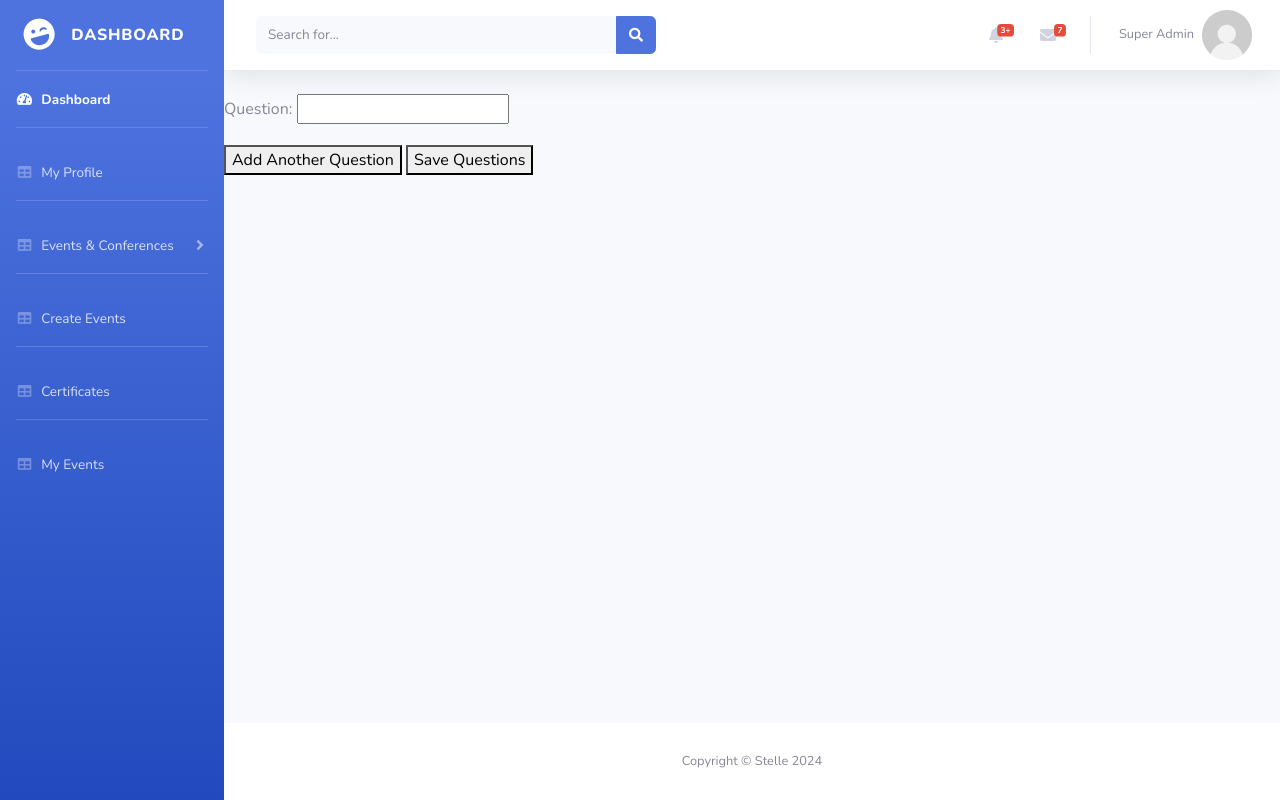
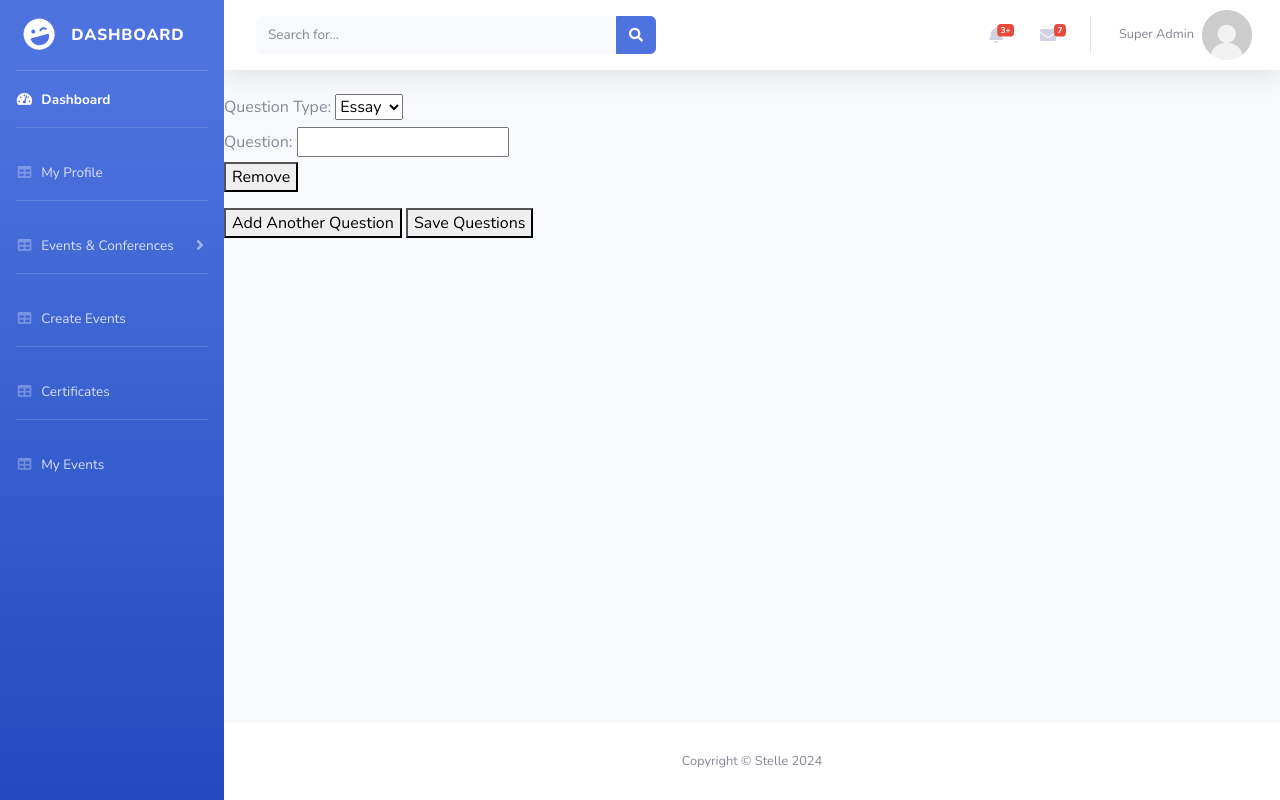
Before and after one commit to Rich1068/Stelle, a Laravel app: page /event/evaluation-forms/1/questions/create in a window 1280 px wide. Run offline with Laravel 12, Linux system fonts and the light colour scheme; a user stored in the database is signed in; data comes from the database, SQL or seed files in the repository; tables that the repository leaves empty hold one stand-in row (values such as "Sample post"); parts of the project's set-up code (start-up, migrations or seed data) failed here and were passed over; some libraries are stand-ins or nearby versions.

Commit message:
evaluation form type creation

```diff
--- /dev/null
+++ b/app/Http/Middleware/CheckFormOwner.php
@@ -0,0 +1,34 @@
+<?php
+
+namespace App\Http\Middleware;
+
+use Closure;
+use Illuminate\Http\Request;
+use Symfony\Component\HttpFoundation\Response;
+use Illuminate\Support\Facades\Auth;
+use App\Models\EvaluationForm; // or your Form model
+
+class CheckFormOwner
+{
+    /**
+     * Handle an incoming request.
+     *
+     * @param  \Closure(\Illuminate\Http\Request): (\Symfony\Component\HttpFoundation\Response)  $next
+     */
+    public function handle(Request $request, Closure $next)
+    {
+        // Get the form ID from the route
+        $formId = $request->route('form');
+
+        // Find the form
+        $form = EvaluationForm::with('event.userEvent')->find($formId);
+
+        // Check if the form exists and if the authenticated user is the owner
+        if ($form->event->userEvent->user_id == Auth::id()) {
+            return $next($request);
+        }
+
+        // If not, redirect to a forbidden page or any other route
+        return redirect()->route('/unauthorized')->withErrors('You are not authorized to access this page.');
+    }
+}
--- a/app/Models/EvaluationForm.php
+++ b/app/Models/EvaluationForm.php
@@ -13,4 +13,8 @@ class EvaluationForm extends Model
         'event_id',
         // Add other fillable attributes here if needed
     ];
+    public function event()
+    {
+        return $this->belongsTo(Event::class);
+    }
 }
--- a/app/Models/Event.php
+++ b/app/Models/Event.php
@@ -11,10 +11,14 @@ class Event extends Model
     {
         return $this->hasMany(EventParticipant::class);
     }
+    public function evaluationForm()
+    {
+        return $this->hasOne(EvaluationForm::class);
+    }
 
     public function userEvent()
     {
-        return $this->hasMany(UserEvent::class);
+        return $this->hasOne(UserEvent::class);
     }
 
     protected $fillable = [
--- a/bootstrap/app.php
+++ b/bootstrap/app.php
@@ -18,6 +18,7 @@ return Application::configure(basePath: dirname(__DIR__))
             'user' => \App\Http\Middleware\User::class,
             'checkRole' => \App\Http\Middleware\CheckRole::class,
             'checkEventCreator' => \App\Http\Middleware\CheckEventCreator::class,
+            'checkFormOwner' => \App\Http\Middleware\CheckFormOwner::class,
         ]);
 
     })
--- a/resources/views/event/evaluation_form/questions/create.blade.php
+++ b/resources/views/event/evaluation_form/questions/create.blade.php
@@ -1,12 +1,22 @@
 @extends('layouts.app')
+
 @section('body')
 
 <form action="{{ route('questions.store', $formId) }}" method="POST">
     @csrf
     <div id="questions">
-        <div class="form-group">
-            <label for="questions[]">Question:</label>
-            <input type="text" name="questions[]" required>
+        <div class="form-group question-group">
+            <label for="question_type[]">Question Type:</label>
+            <select name="question_type[]" onchange="changeQuestionType(this)">
+                <option value="essay">Essay</option>
+                <option value="matrix">Matrix</option>
+            </select>
+            <div class="question-content">
+                <!-- Essay question by default -->
+                <label for="questions[]">Question:</label>
+                <input type="text" name="questions[]" required>
+            </div>
+            <button type="button" class="remove-question" onclick="removeQuestion(this)">Remove</button>
         </div>
     </div>
     <button type="button" onclick="addQuestion()">Add Another Question</button>
@@ -17,12 +27,69 @@
 function addQuestion() {
     const questionsDiv = document.getElementById('questions');
     const newQuestionDiv = document.createElement('div');
-    newQuestionDiv.classList.add('form-group');
+    newQuestionDiv.classList.add('form-group', 'question-group');
     newQuestionDiv.innerHTML = `
-        <label for="questions[]">Question:</label>
-        <input type="text" name="questions[]" required>
+        <label for="question_type[]">Question Type:</label>
+        <select name="question_type[]" onchange="changeQuestionType(this)">
+            <option value="essay">Essay</option>
+            <option value="matrix">Matrix</option>
+        </select>
+        <div class="question-content">
+            <!-- Essay question by default -->
+            <label for="questions[]">Question:</label>
+            <input type="text" name="questions[]" required>
+        </div>
+        <button type="button" class="remove-question" onclick="removeQuestion(this)">Remove</button>
     `;
     questionsDiv.appendChild(newQuestionDiv);
 }
+
+function removeQuestion(button) {
+    const questionDiv = button.parentElement;
+    questionDiv.remove();
+}
+
+function changeQuestionType(select) {
+    const questionContentDiv = select.nextElementSibling;
+    questionContentDiv.innerHTML = '';
+
+    if (select.value === 'essay') {
+        questionContentDiv.innerHTML = `
+            <label for="questions[]">Question:</label>
+            <input type="text" name="questions[]" required>
+        `;
+    } else if (select.value === 'matrix') {
+        questionContentDiv.innerHTML = `
+            <label for="questions[]">Question:</label>
+            <input type="text" name="questions[]" required>
+            <div class="matrix-options">
+                <label>Options:</label>
+                <input type="text" name="matrix_options[]" required placeholder="Option 1,Option 2,Option 3,Option 4,Option 5">
+            </div>
+            <div class="matrix-rows">
+                <label>Rows:</label>
+                <button type="button" onclick="addMatrixRow(this)">Add Row</button>
+            </div>
+        `;
+    }
+}
+
+function addMatrixRow(button) {
+    const matrixRowsDiv = button.parentElement;
+    const newRowDiv = document.createElement('div');
+    newRowDiv.classList.add('matrix-row');
+    newRowDiv.innerHTML = `
+        <label for="matrix_rows[]">Row Label:</label>
+        <input type="text" name="matrix_rows[]" required>
+        <button type="button" onclick="removeMatrixRow(this)">Remove Row</button>
+    `;
+    matrixRowsDiv.appendChild(newRowDiv);
+}
+
+function removeMatrixRow(button) {
+    const rowDiv = button.parentElement;
+    rowDiv.remove();
+}
 </script>
+
 @endsection
--- a/routes/web.php
+++ b/routes/web.php
@@ -43,6 +43,8 @@ Route::middleware(['auth', 'checkRole:1,2'])->group(function () {
     //event creation and the users created event list
     route::get('/event/create', [EventController::class, 'create'])->name('event.create');
     Route::get('/event/myEventlist', [EventController::class, 'myEventlist'])->name('event.myeventlist');
+
+
 });
 
 Route::middleware('auth')->group(function () {
@@ -67,14 +69,18 @@ Route::middleware(['auth', 'checkEventCreator'])->group(function () {
     route::patch('/event/update/{id}', [EventController::class, 'update'])->name('event.update');
 
     //eval forms
-
     Route::post('/events/{id}/evaluation-form', [EvaluationFormController::class, 'store'])->name('evaluation-forms.store');
 
 });
-// Display form to add questions to the evaluation form
-Route::get('/event/evaluation-forms/{form}/questions/create', [QuestionController::class, 'create'])->name('questions.create');
-// Store new questions
-Route::post('/event/evaluation-forms/{form}/questions', [QuestionController::class, 'store'])->name('questions.store');
+
+Route::group(['middleware' => ['auth', 'checkFormOwner']], function() {
+    // Display form to add questions to the evaluation form
+    Route::get('/event/evaluation-forms/{form}/questions/create', [QuestionController::class, 'create'])->name('questions.create');
+
+    // Store new questions
+    Route::post('/event/evaluation-forms/{form}/questions', [QuestionController::class, 'store'])->name('questions.store');
+});
+
 //super admin stuff
 route::get('/super-admin/dashboard', [SuperAdminController::class, 'index'])->middleware(['auth','super_admin'])->name('super_admin.dashboard');
 
```
Also changed, not shown: database/migrations/2024_07_22_152013_create_evaluation_forms_table.php.
